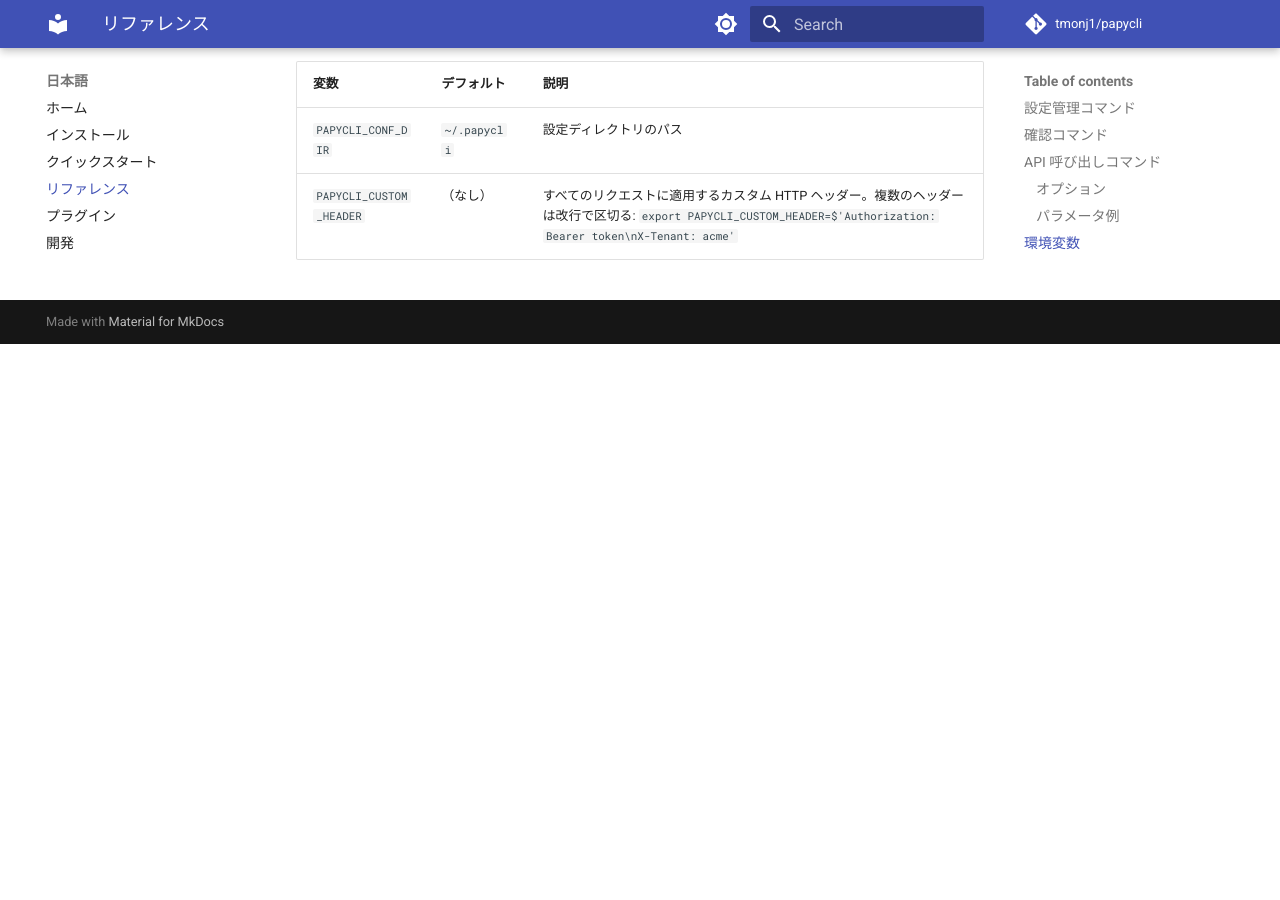
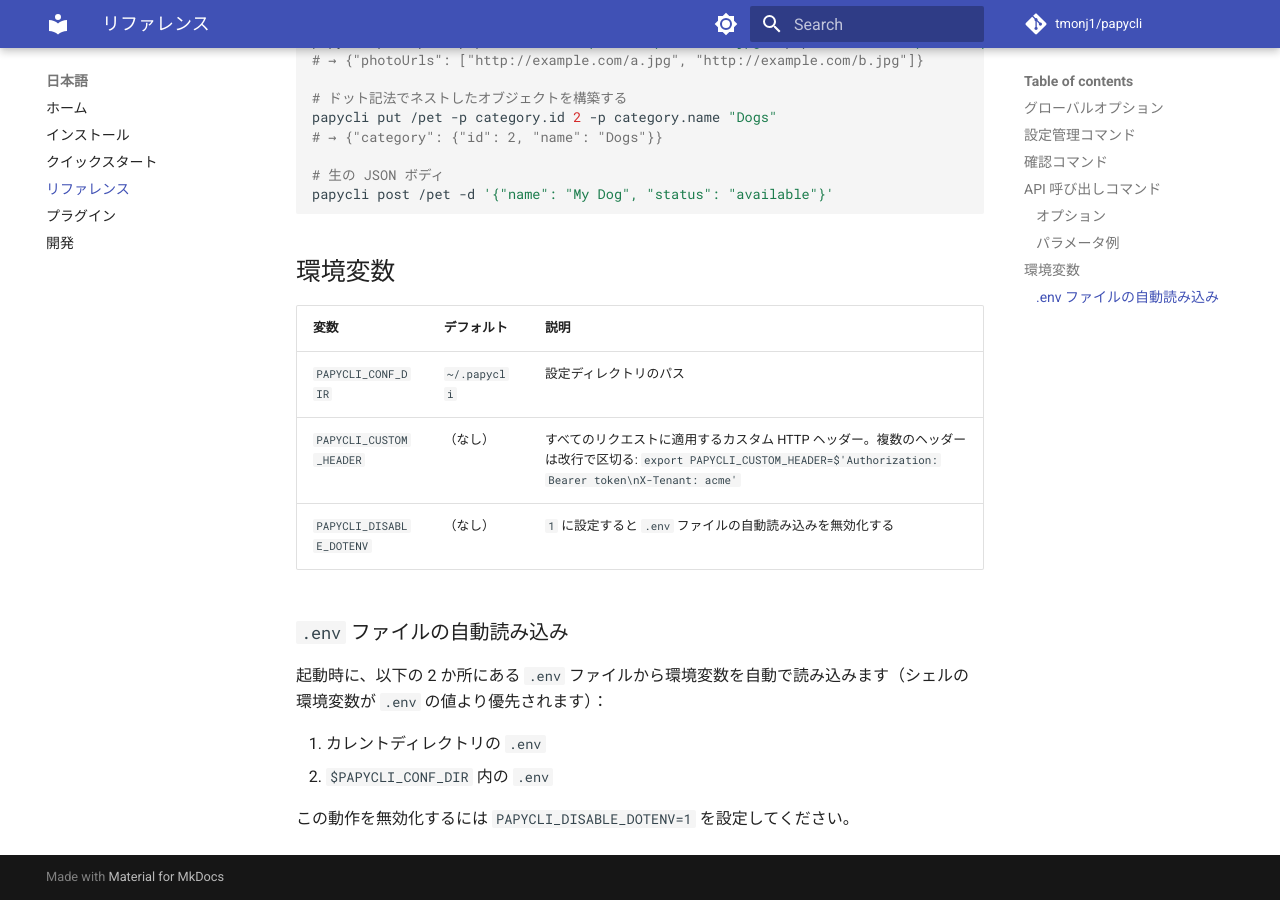
Before and after one commit to tmonj1/papycli, an MkDocs documentation site: the page built from manual/ja/reference.md, in a window 1280 px wide and 900 px high, scrolled down 2442 px. Built offline with MkDocs 1.6.1 and Material for MkDocs 9.7.7, drawn with Linux system fonts in a browser that asks for light colours; comment, search, counter and statistics services are not loaded; before the commit the page ends 2786 px from its top, so only the background shows below that; some of the changed text lies outside the part shown.

Commit message:
docs: fix manual discrepancies with implementation
- Add global options section (--api, -V/--version, -h/--help)
- Document config add --upgrade option
- Remove --version/--help from per-method options table (top-level only)
- Document .env auto-loading behavior and PAPYCLI_DISABLE_DOTENV env var

Closes #200

Co-Authored-By: Claude Sonnet 4.6 <noreply@anthropic.com>

```diff
--- a/manual/ja/reference.md
+++ b/manual/ja/reference.md
@@ -1,10 +1,19 @@
 # CLI リファレンス
+
+## グローバルオプション
+
+| オプション | 説明 |
+|-----------|------|
+| `--api <api-name>` | デフォルトの代わりに指定した API を使用する |
+| `-V / --version` | バージョンを表示して終了する |
+| `-h / --help` | 使い方を表示して終了する |
 
 ## 設定管理コマンド
 
 | コマンド | 説明 |
 |---------|------|
 | `papycli config add <spec-file>` | OpenAPI spec ファイルから API を登録する |
+| `papycli config add --upgrade <spec-file>` | 登録済み API を新しい spec で更新する |
 | `papycli config remove <api-name>` | 登録済み API を削除する |
 | `papycli config use <api-name>` | アクティブな API を切り替える |
 | `papycli config list` | 登録済み API と現在の設定を一覧表示する |
@@ -68,3 +75,13 @@ papycli post /pet -d '{"name": "My Dog", "status": "available"}'
 |------|-----------|------|
 | `PAPYCLI_CONF_DIR` | `~/.papycli` | 設定ディレクトリのパス |
 | `PAPYCLI_CUSTOM_HEADER` | （なし） | すべてのリクエストに適用するカスタム HTTP ヘッダー。複数のヘッダーは改行で区切る: `export PAPYCLI_CUSTOM_HEADER=$'Authorization: Bearer token\nX-Tenant: acme'` |
+| `PAPYCLI_DISABLE_DOTENV` | （なし） | `1` に設定すると `.env` ファイルの自動読み込みを無効化する |
+
+### `.env` ファイルの自動読み込み
+
+起動時に、以下の 2 か所にある `.env` ファイルから環境変数を自動で読み込みます（シェルの環境変数が `.env` の値より優先されます）：
+
+1. カレントディレクトリの `.env`
+2. `$PAPYCLI_CONF_DIR` 内の `.env`
+
+この動作を無効化するには `PAPYCLI_DISABLE_DOTENV=1` を設定してください。
```
Also changed, not shown: other parts of manual/ja/reference.md (+0 -2 lines), manual/reference.md (+19 -2 lines).
